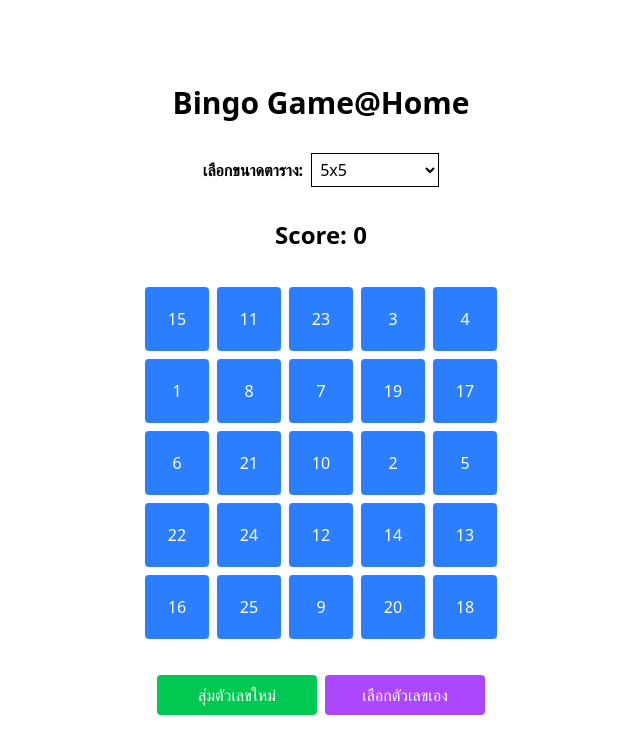
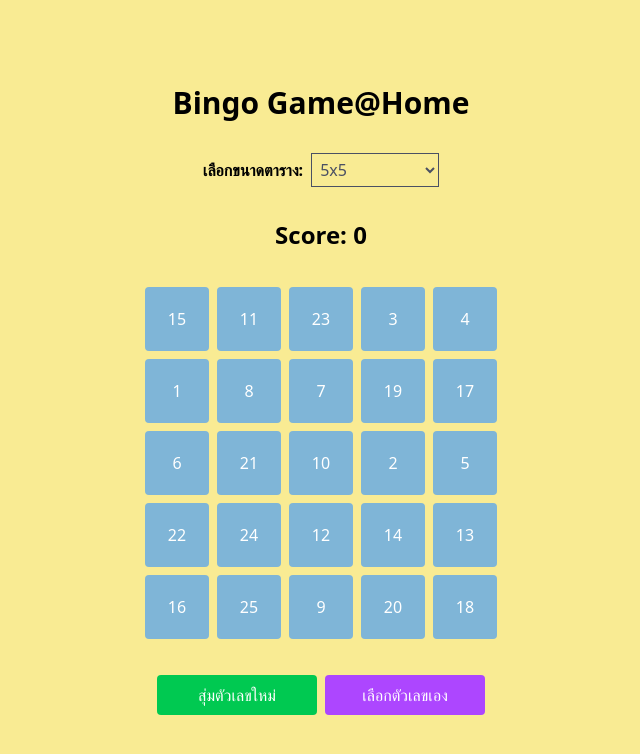
Before and after one commit to sanusi-pohlor/bingo-game, a Next.js app: page / in a window 1280 px wide. Shown: the top 754 px of the page, without its empty margins (319-959 px from the left). Built offline with nearby package versions, Linux system fonts and the light colour scheme.

Commit message:
add color

```diff
--- a/app/page.tsx
+++ b/app/page.tsx
@@ -105,8 +105,8 @@ export default function Home() {
                   : isSelected
                   ? 'bg-red-500 text-white'
                   : confirmedManualNumbers.length > 0
-                  ? 'bg-blue-500 text-white'
-                  : 'bg-gray-300 text-black'
+                  ? 'bg-[#7fb5d7] text-white'
+                  : 'bg-gray-300 text-[#4b5063]'
               }`}
               onClick={() => {
                 if (confirmedManualNumbers.length > 0) {
@@ -143,10 +143,10 @@ export default function Home() {
               key={buttonKey}
               className={`w-16 h-16 m-1 rounded flex items-center justify-center ${
                 isWinningRow || isWinningCol || isWinningDiagonal
-                  ? 'bg-green-500 text-white'
+                  ? 'bg-[#89c6be] text-white'
                   : isSelected
-                  ? 'bg-red-500 text-white'
-                  : 'bg-blue-500 text-white'
+                  ? 'bg-[#e37a81] text-white'
+                  : 'bg-[#7fb5d7] text-white'
               }`}
               onClick={() => handleSelectionClick(buttonKey)}
             >
@@ -293,9 +293,8 @@ export default function Home() {
   };
 
   return (
-    <div className="flex flex-col items-center justify-center min-h-screen py-2">
+    <div className="flex flex-col items-center justify-center min-h-screen py-2 bg-[#f9eb93]">
       <h1 className="text-3xl font-bold mb-8">Bingo Game@Home</h1>
-
       <div className="mb-8">
         <label htmlFor="gridSize" className="mr-2 text-1xl font-bold">เลือกขนาดตาราง:</label>
         <select
@@ -304,7 +303,7 @@ export default function Home() {
           title="Grid Size"
           value={`${rows}x${cols}`}
           onChange={handleGridChange}
-          className="border p-1 w-32 text-black"
+          className="border p-1 w-32 text-[#4b5063]"
         >
           {generateGridOptions()}
         </select>
@@ -360,7 +359,7 @@ export default function Home() {
       {showModal && (
         <div className="fixed inset-0 bg-black bg-opacity-50 flex items-center justify-center">
           <div className="bg-white p-8 rounded-lg text-center">
-            <h2 className="text-4xl font-bold mb-4 text-black">You Win!</h2>
+            <h2 className="text-4xl font-bold mb-4 text-[#4b5063]">You Win!</h2>
             <Image src={bingo} alt="Bingo" width={400} height={400} />
             <button
               onClick={() => setShowModal(false)}
--- a/tailwind.config.js
+++ b/tailwind.config.js
@@ -6,7 +6,11 @@ module.exports = {
     "./components/**/*.{js,ts,jsx,tsx,mdx}",
   ],
   theme: {
-    extend: {},
+    extend: {
+      colors: {
+        'custom-yellow': '#f9eb93',
+      },
+    },
   },
   safelist: [
     { pattern: /grid-cols-\d+/ },
```
